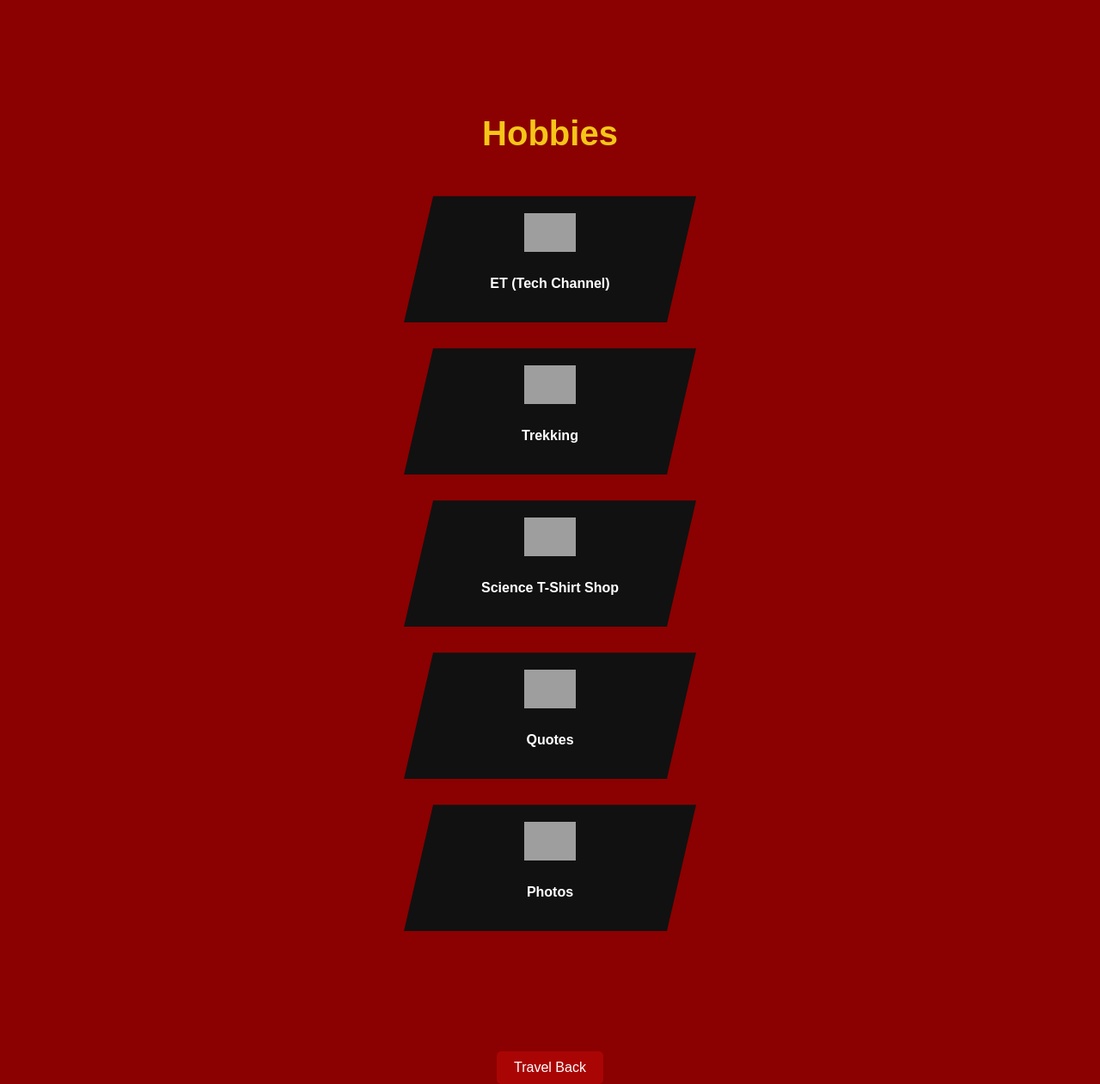
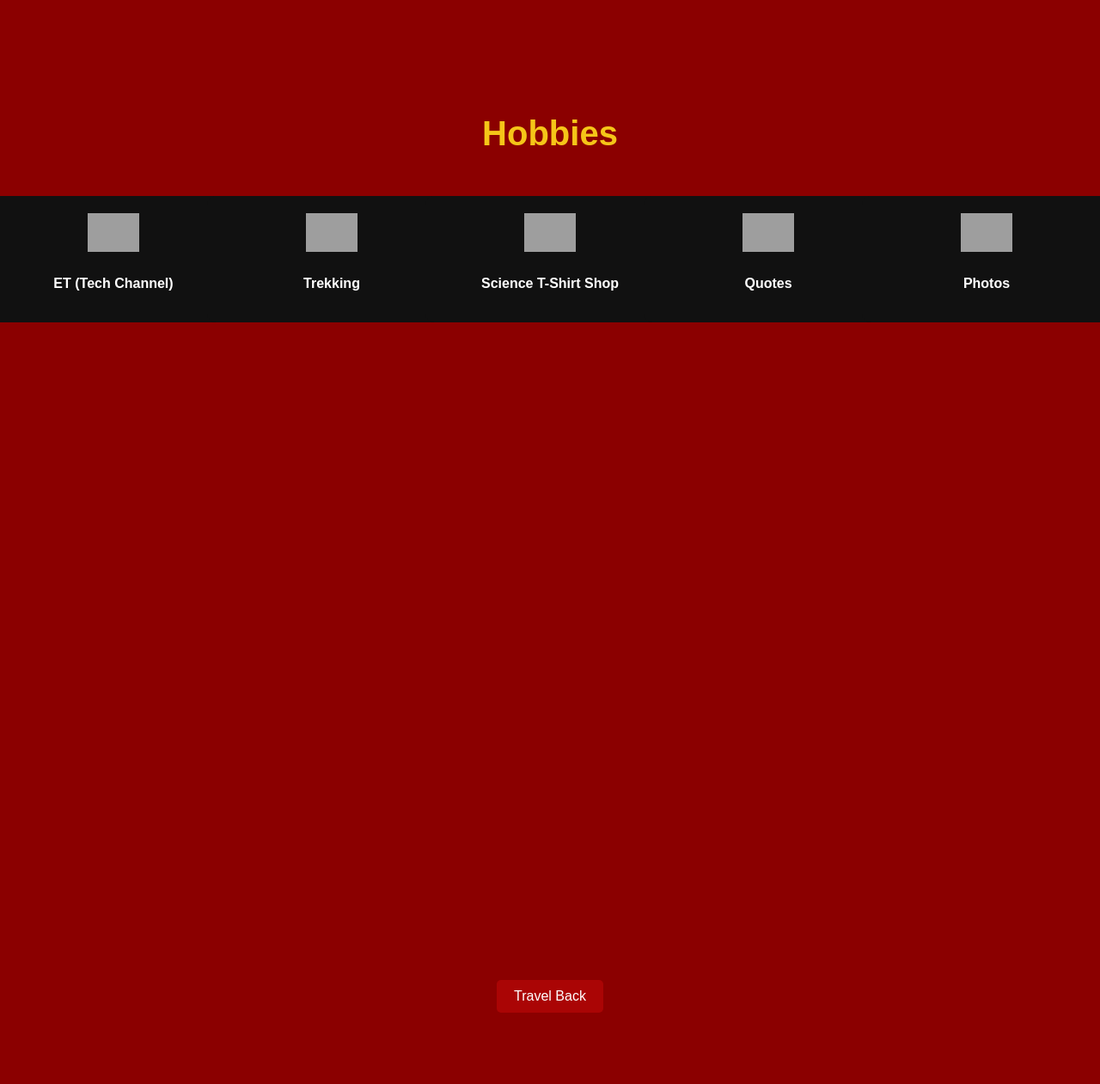
Before and after one commit to nanosrini/nanosrini.github.io, a Jekyll site: the page home/hobbies.html, which Jekyll copies as it is, in a window 1280 px wide. Shown: the whole page at 86% size. Built offline with Jekyll 4.4.1, drawn with Linux system fonts in a browser that asks for light colours; after the commit the page ends 1178 px from its top, so only the background shows below that; grey boxes are pictures that could not be loaded.

Commit message:
Update hobbies.html

```diff
--- a/home/hobbies.html
+++ b/home/hobbies.html
@@ -26,14 +26,14 @@
 
     /* === HOBBIES SECTION === */
    .hobby-grid {
-      display: flex;
-      flex-direction: column;
-      align-items: center;
+  display: grid;
+  grid-template-columns: repeat(auto-fit, minmax(220px, 1fr));
   gap: 30px;
+  justify-items: center;
 }
 
     .hobby-card {
-      width: 300px;
+  width: 250px;
   padding: 20px;
   background: #111;
   color: white;
@@ -44,8 +44,7 @@
   flex-direction: column;
   align-items: center;
   transition: transform 0.3s, background 0.3s;
-      clip-path: polygon(10% 0, 100% 0, 90% 100%, 0 100%);
-      /* parallelogram-style tilt */
+  border-radius: 10px; /* clean look */
 }
 
 .hobby-card img {
@@ -55,7 +54,7 @@
 
 .hobby-card:hover {
   background: #222;
-      transform: translateX(10px);
+  transform: translateY(-5px);
 }
 
     /* === BACK BUTTON === */
```
Lines whose indentation alone changed are shown as unchanged.
